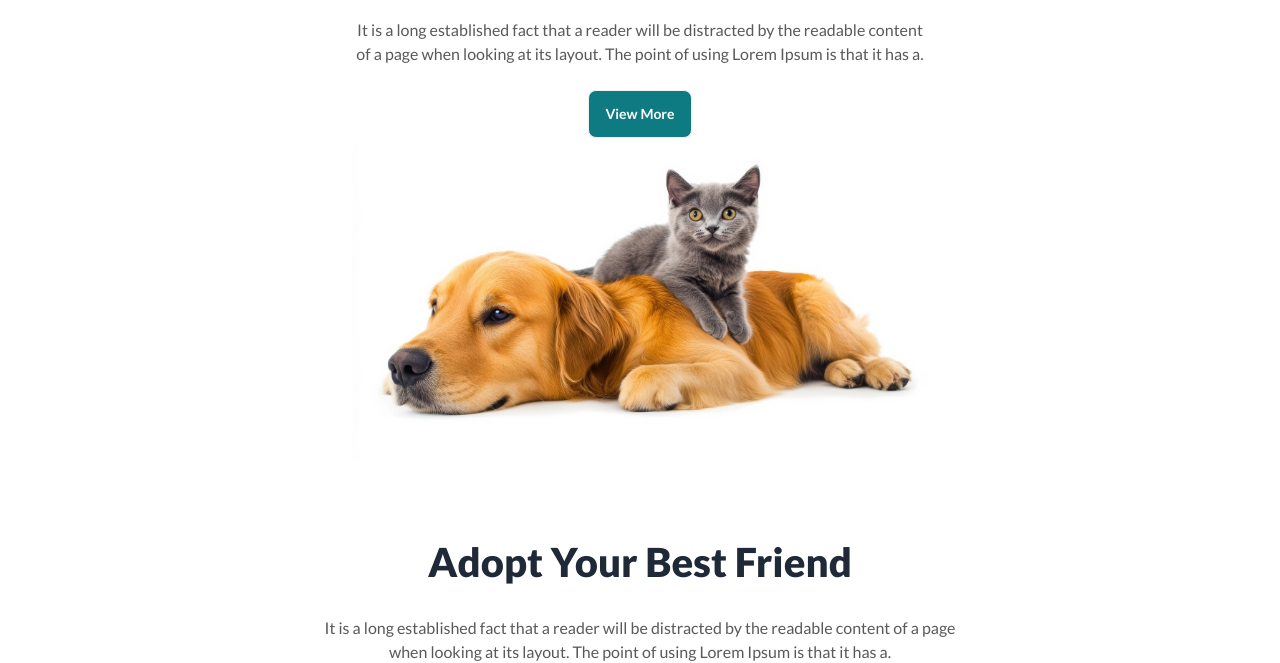
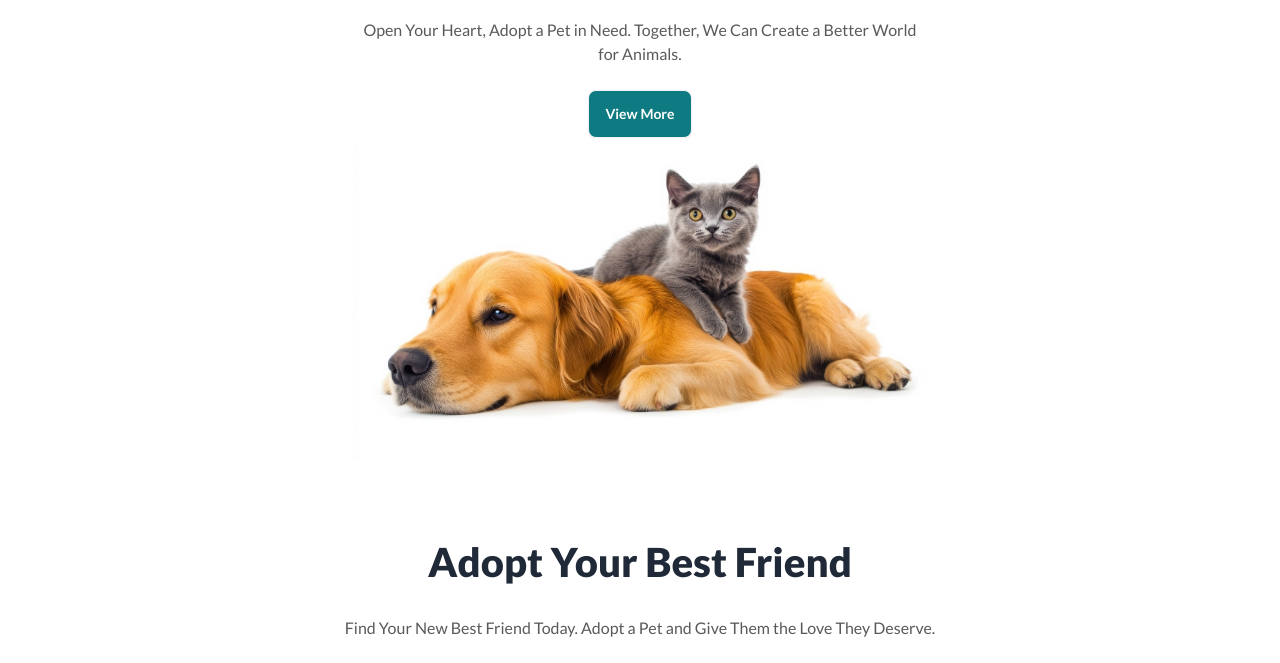
Before and after one commit to AnsarulIslam10/Pet-Adoption, a plain HTML site: page index.html in a window 1280 px wide. Shown: the part 298-961 px from the top of the page. Drawn offline with nearby package versions, Linux system fonts and the light colour scheme; no server answers.

Commit message:
meaningful text added in place of dummy text

```diff
--- a/index.html
+++ b/index.html
@@ -82,8 +82,7 @@
                     <h3 class="text-description font-semibold text-xl mb-6">Bringing Families Together ❤️‍🔥</h3>
                     <h1 class="text-5xl font-extrabold">Your Path to Adoption Starts Here</h1>
                     <p class="py-6 text-description">
-                        It is a long established fact that a reader will be distracted by the readable content of a page
-                        when looking at its layout. The point of using Lorem Ipsum is that it has a.
+                        Open Your Heart, Adopt a Pet in Need. Together, We Can Create a Better World for Animals.
                     </p>
                     <button class="btn bg-primary text-white font-bold"><a href="#more">View More</a></button>
                     <img src="images/pet.webp" alt="">
@@ -95,48 +94,41 @@
     <main class="w-11/12 m-auto mt-14">
 
         <!-- Modal -->
-        <!-- Open the modal using ID.showModal() method -->
-        <!-- <button class="btn" onclick="my_modal_5.showModal()">open modal</button> -->
         <dialog id="my_modal_5" class="modal">
             <div id="details-modal" class="modal-box">
             </div>
         </dialog>
 
-
         <!-- Your best friend section -->
         <section id="more">
             <div class="max-w-2xl m-auto text-center">
                 <h2 class="text-[40px] font-black">Adopt Your Best Friend</h2>
-                <p class="text-description mt-6">It is a long established fact that a reader will be distracted by the
-                    readable content of a page when
-                    looking at its layout. The point of using Lorem Ipsum is that it has a.</p>
+                <p class="text-description mt-6">Find Your New Best Friend Today. Adopt a Pet and Give Them the Love
+                    They Deserve.</p>
             </div>
 
             <!-- category buttons -->
             <div id="categories" class="grid grid-cols-1 md:grid-cols-2 lg:grid-cols-4 mt-14 gap-6">
-
             </div>
 
             <!-- best deals -->
             <div class="flex items-center justify-between mt-10">
                 <h2 class="text-2xl font-black">Best Deals For you</h2>
-                <button id="sort-btn" onclick="sortBtn()" class="btn bg-primary text-white font-bold">Sort by Price</button>
+                <button id="sort-btn" onclick="sortBtn()" class="btn bg-primary text-white font-bold">Sort by
+                    Price</button>
             </div>
         </section>
 
         <!-- pets card section  -->
-
         <section class="md:grid flex flex-col md:grid-cols-12 gap-4 mt-14">
             <!-- left side -->
             <div id="pets-container" class="grid grid-cols-1 md:grid-cols-2 lg:grid-cols-3 gap-5 col-span-9">
                 <!-- cards -->
-
             </div>
 
             <!-- right side -->
             <div class="col-span-3 border rounded-xl p-2">
                 <div id="liked-image-container" class="grid grid-cols-2 gap-1">
-
                 </div>
             </div>
         </section>
@@ -145,7 +137,6 @@
         <div id="loading" class="text-center hidden">
             <span class="loading loading-bars loading-lg"></span>
         </div>
-
     </main>
 
     <footer class="bg-title mt-14">
@@ -187,7 +178,6 @@
                 </nav>
             </div>
         </section>
-
     </footer>
     <script src="./script.js"></script>
 </body>
```
